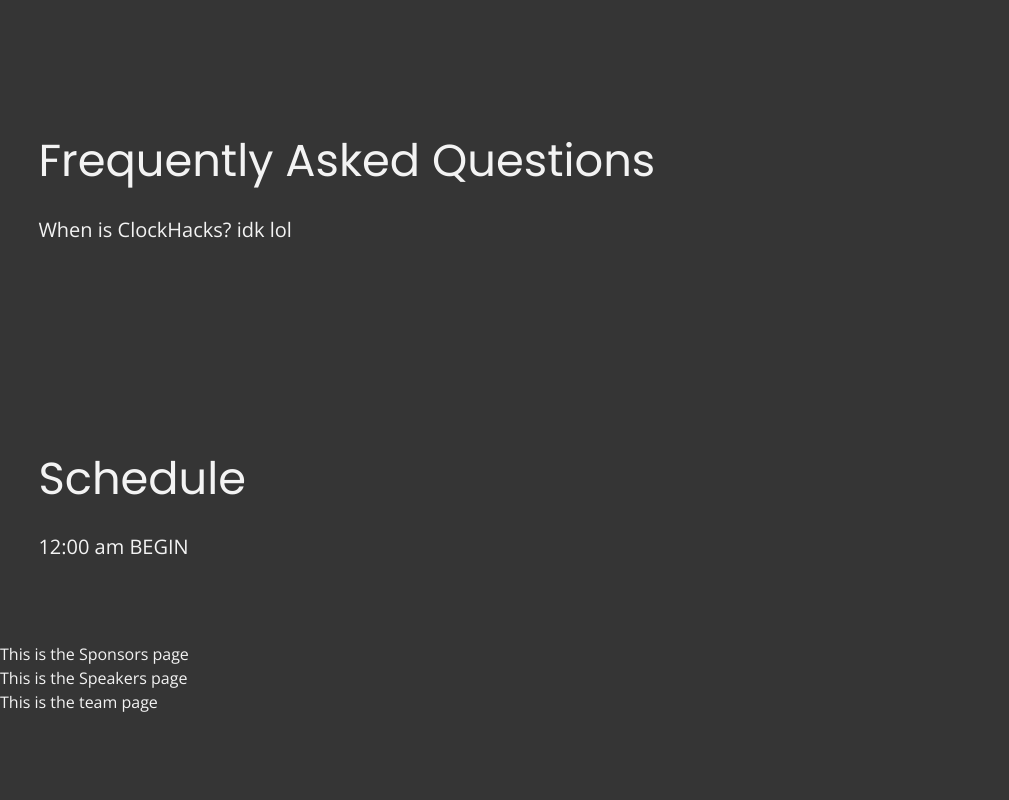
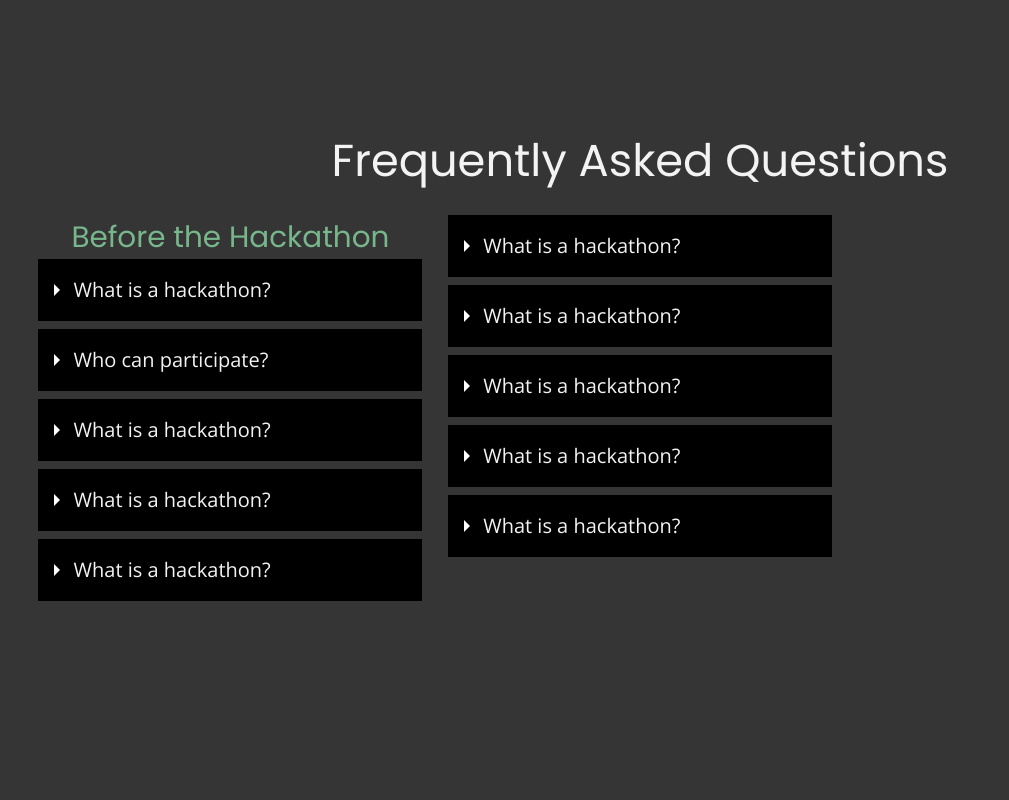
Before and after one commit to ClockHacks/clockhacks.ca, a React (Create React App) app: page / in a window 1280 px wide. Shown: the part 1260-2060 px from the top of the page, without its empty margins (0-1009 px from the left). Built offline with nearby package versions, Linux system fonts and the light colour scheme.

Commit message:
FAQ styling

```diff
--- a/src/components/FAQ.jsx
+++ b/src/components/FAQ.jsx
@@ -1,11 +1,63 @@
 const FAQ = () => {
 	return (
 		<div id="faq" className = 'container'>
-			<h1>Frequently Asked Questions</h1>
-			<p>
-				When is ClockHacks?
-				idk lol
-			</p>
+			<h1 style = {{textAlign: 'center'}}>Frequently Asked Questions</h1>
+
+			<div className = 'faqdiv'>
+
+				<div>
+
+				<h1 className = 'header'>Before the Hackathon</h1>
+
+				<details>
+					<summary>What is a hackathon?</summary>
+					<p>A hackathon is an event where designers, programmers, engineers, and tech enthusiasts gather to create something within a given time limit.</p>
+				</details>
+				<details>
+					<summary>Who can participate?</summary>
+					<p>Students of any age from any part of the world are welcome to participate in ClockHacks. We are aiming for this to be a hackathon targeted toward high school students.</p>
+				</details>
+				<details>
+					<summary>What is a hackathon?</summary>
+					<p>A hackathon is an event where designers, programmers, engineers, and tech enthusiasts gather to create something within a given time limit.</p>
+				</details>
+				<details>
+					<summary>What is a hackathon?</summary>
+					<p>A hackathon is an event where designers, programmers, engineers, and tech enthusiasts gather to create something within a given time limit.</p>
+				</details>
+				<details>
+					<summary>What is a hackathon?</summary>
+					<p>A hackathon is an event where designers, programmers, engineers, and tech enthusiasts gather to create something within a given time limit.</p>
+				</details>
+
+				</div>
+
+				<div className = 'faqcolumn'>
+
+				<details>
+					<summary>What is a hackathon?</summary>
+					<p>A hackathon is an event where designers, programmers, engineers, and tech enthusiasts gather to create something within a given time limit.</p>
+				</details>
+				<details>
+					<summary>What is a hackathon?</summary>
+					<p>A hackathon is an event where designers, programmers, engineers, and tech enthusiasts gather to create something within a given time limit.</p>
+				</details>
+				<details>
+					<summary>What is a hackathon?</summary>
+					<p>A hackathon is an event where designers, programmers, engineers, and tech enthusiasts gather to create something within a given time limit.</p>
+				</details>
+				<details>
+					<summary>What is a hackathon?</summary>
+					<p>A hackathon is an event where designers, programmers, engineers, and tech enthusiasts gather to create something within a given time limit.</p>
+				</details>
+				<details>
+					<summary>What is a hackathon?</summary>
+					<p>A hackathon is an event where designers, programmers, engineers, and tech enthusiasts gather to create something within a given time limit.</p>
+				</details>
+
+				</div>
+
+			</div>
 		</div>
 	)
 }
--- a/src/styles.scss
+++ b/src/styles.scss
@@ -31,6 +31,54 @@ img {
     width: 30%;
 }
 
+details {
+    width: 30vw;
+    background: lighten(#000, 15%);
+    margin-bottom: 0.5rem;
+    border-radius: 5px;
+
+    p {
+        padding: 1rem;
+        font-size: max(1.2vw, 15px) !important;
+    }
+}
+
+summary {
+    padding: 1rem;
+    display: block;
+    background: #000;
+    padding-left: 2.2rem;
+    position: relative;
+    cursor: pointer;
+    font-size: max(1.4vw, 20px);
+    transition: 0.2s ease;
+
+    &:hover {
+        color: $accent;
+    }
+}
+
+summary:before {
+    content: '';
+    border-width: .4rem;
+    border-style: solid;
+    border-color: transparent transparent transparent #fff;
+    position: absolute;
+    top: 1.6rem;
+    left: 1rem;
+    transform: rotate(0);
+    transform-origin: .2rem 50%;
+    transition: .25s transform ease;
+}
+
+details[open] > summary:before {
+    transform: rotate(90deg);
+}
+
+details summary::-webkit-details-marker {
+    display:none;
+}
+
 .centered {
     margin-left: auto;
     margin-right: auto;
@@ -45,6 +93,22 @@ gradient {
     -webkit-text-fill-color: transparent;
     -moz-text-fill-color: transparent;
     display: inline;
+}
+
+.faqcolumn {
+    display: block;
+    margin-left: 2vw;
+}
+
+.faqdiv {
+    display: flex;
+
+    .header {
+        font-size: max(2.3vw, 3px);
+        text-align: center;
+        margin-bottom: 0px;
+        color: $accent;
+    }
 }
 
 button {
@@ -111,6 +175,11 @@ button {
     }
     .container {
         padding: 15vh 13vw 10vh 13vw;
+
+        #title {
+            margin-top: 0px;
+            margin-bottom: 0px;
+        }
     }
     h1 {
         text-align: center;
@@ -131,6 +200,7 @@ button {
 	padding: 15px 18px 15px 18px;
     color: #000;
 	align-items: center;
+    z-index: 10;
 	position: sticky;
     top: 0;
 	transition: 0.2s ease;
```
